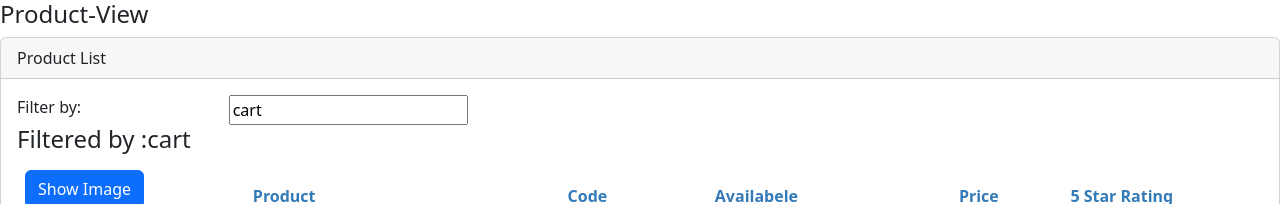
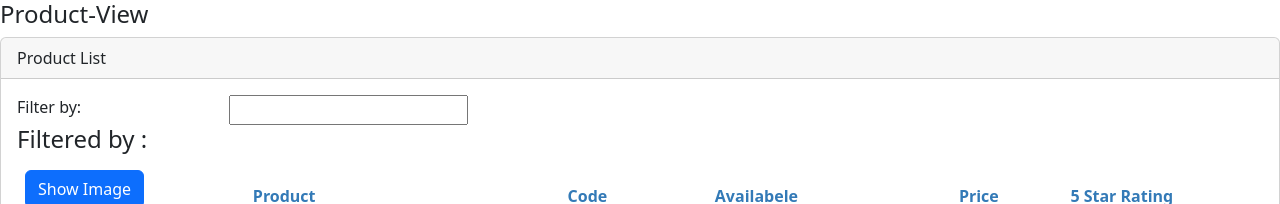
Before and after one commit to Dilan-Lakshitha/Product-view, an Angular app: page / in a window 1280 px wide. Shown: the top 204 px of the page. Built offline with nearby package versions, Linux system fonts and the light colour scheme.

Commit message:
filtered

```diff
--- a/src/app/products/product-list.component.ts
+++ b/src/app/products/product-list.component.ts
@@ -11,7 +11,14 @@ export class ProductListComponent implements OnInit{
     imageWidth: number=50;
     imageMargin: number=2;
     showImage: boolean=false;
-    listFilter:String ="cart";
+    private _listFilter: string='';
+    get listFilter():string{
+        return this._listFilter;
+    }
+    set listFilter(value:string){
+        this._listFilter=value;
+        console.log('In setter:',value);
+    }
     products : Iproduct[] =[
         {
             "productId": 1,
```
